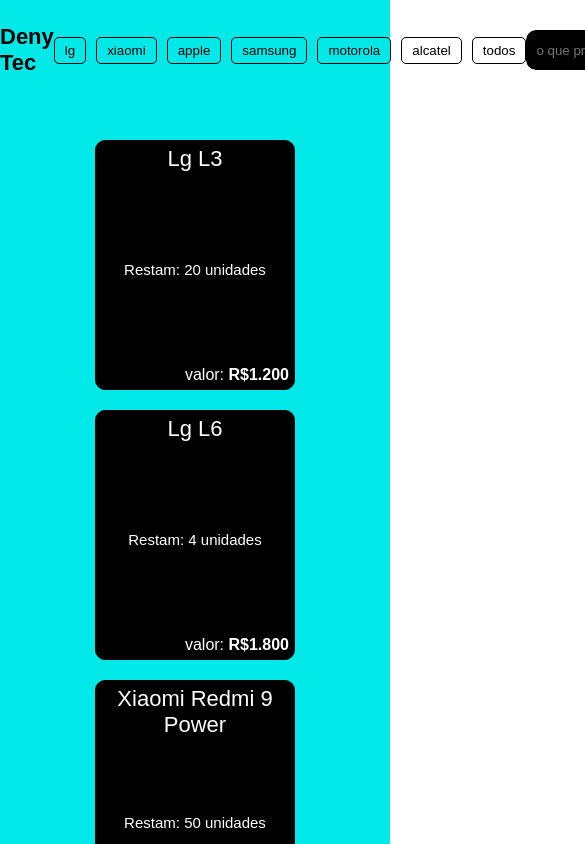
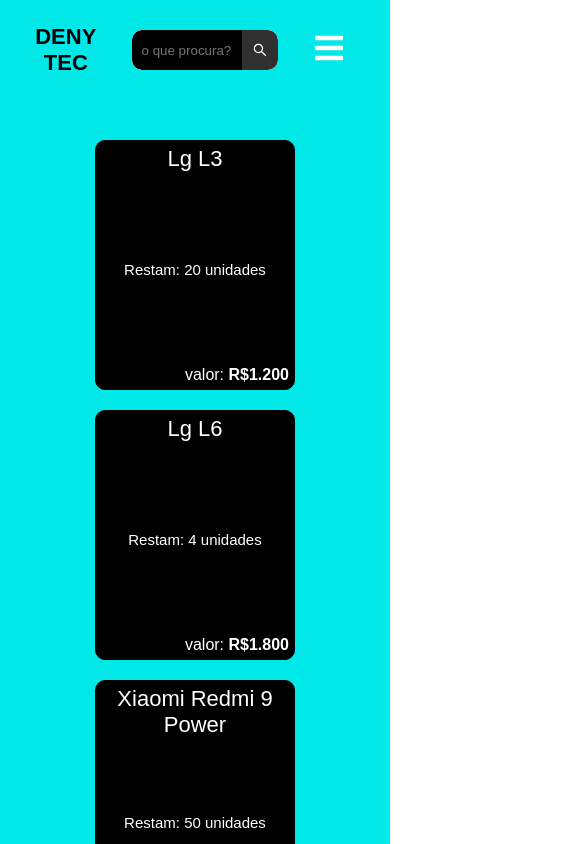
Before and after one commit to Deny-santos/filter-by-cellphone, a Next.js app: page / in a window 390 px wide. Shown: the top 844 px of the page, 585 px wide, since content can reach past the window. Built offline with nearby package versions, Linux system fonts and the light colour scheme.

Commit message:
menu bars 1.0

```diff
--- a/src/components/ButtonFilter.tsx
+++ b/src/components/ButtonFilter.tsx
@@ -1,4 +1,3 @@
-import useCellphone from '@/hooks/useCellphone'
 import React from 'react'
 import styled from "styled-components"
 
@@ -14,14 +13,13 @@
     border: 1px solid black;
     border-radius: 5px;
     cursor: pointer;
+
 `
 
 
 
 const ButtonFilter = (props: Props) => {
     const { children = "", handleFilter } = props
-
-    const { setSearchByButton } = useCellphone()
 
     return (
         <>
--- a/src/components/Card.tsx
+++ b/src/components/Card.tsx
@@ -1,4 +1,3 @@
-import useCellphone from '@/hooks/useCellphone'
 import React from 'react'
 import styled from "styled-components"
 
--- a/src/components/Header.tsx
+++ b/src/components/Header.tsx
@@ -1,11 +1,31 @@
-import React, { useContext } from "react"
+'use client'
+
+import React, { useState } from "react"
 import styled from 'styled-components'
 import ButtonFilter from './ButtonFilter'
 import { filteredbrand } from "../util/cellphones"
 import InputSearch from "./InputSearch";
-import useCellphone from "@/hooks/useCellphone";
+import { FaBars } from "react-icons/fa"
+import FilterBrandsHeader from "./filterBrandsHeader"
+import useCellphone from "@/hooks/useCellphone"
+import useBrands from "@/hooks/useBrands"
 
 type Props = {}
+
+const Bars = styled.span`
+    color: white;
+    display: none;
+    padding: 0px 20px 0px 10px;
+
+
+    svg {
+        font-size: 32px;
+    }
+
+    @media screen and (max-width: 900px){
+        display: block;
+    }
+`
 
 const Main = styled.header`
     display: flex;
@@ -13,6 +33,7 @@
     align-items: center;
     height: 100px;
     background-color: #00e8e8;
+
 `
 
 const LogoContainer = styled.div`
@@ -22,32 +43,68 @@
 const Logo = styled.span`
     font-size: 22px;
     font-weight: bold;
+    padding: 0px 10px;
+    display: flex;
+    align-items: center;
+    justify-content: center;
+    text-transform: uppercase;
+
+    @media screen and (max-width: 600px){
+        flex-direction: column;
+    }
 `
 
 const Options = styled.div`
     display: flex;
     gap: 10px;
+
+    @media screen and (max-width: 900px){
+        display: none;
+    }
+    `
+
+const OptionsMobile = styled.div`
+        display: none;
+        position: absolute;
+        flex-direction: column;
+        background-color: white;
+        padding: 10px;
+        border-radius: 10px;
+        right: 10px;
+        top: 70px;
+        gap: 10px;
+
+        @media screen and (max-width: 900px){
+            display: flex;
+        }
 `
-
 
 const Header = (props: Props) => {
 
-    const { handleFilter} = useCellphone()
+    const { handleFilter } = useCellphone()
+    const { handleHidde, handleShow, showOption } = useBrands()
 
 
     return (
         <Main>
             <LogoContainer>
-                <Logo>Deny Tec</Logo>
+                <Logo><span>Deny</span> <span>Tec</span></Logo>
             </LogoContainer>
             <Options>
-                {filteredbrand.map((brand: string, index: number) => (
-                    <ButtonFilter handleFilter={() => handleFilter(brand)} key={index}>{brand}</ButtonFilter>
-
-                ))}
+                <FilterBrandsHeader />
                 <ButtonFilter handleFilter={() => handleFilter("all")}>todos</ButtonFilter>
             </Options>
-            <InputSearch/>
+            <InputSearch />
+            <Bars onClick={handleShow}>
+                <FaBars />
+            </Bars>
+            {showOption ? (
+                <OptionsMobile>
+                    <FilterBrandsHeader/>
+                    <ButtonFilter handleFilter={() => handleFilter("all")}>todos</ButtonFilter>
+                </OptionsMobile>
+            ): ""}
+
         </Main>
     )
 }
--- a/src/components/InputSearch.tsx
+++ b/src/components/InputSearch.tsx
@@ -34,6 +34,10 @@
     outline: none;
     color: white;
     height: 40px;
+
+    @media screen and (max-width: 500px) {
+        width: 110px;
+    }
 `
 const InputContainer = styled.div`
     background-color: #313030;
@@ -90,7 +94,7 @@
             {sugestionVisibility ? (
                 <Sugestion>
                     {name.map((el) => (
-                        <Line onClick={() => handleSelectCellphone(el)}>{el}</Line>
+                        <Line key={el} onClick={() => handleSelectCellphone(el)}>{el}</Line>
                     ))}
                 </Sugestion>
             ): ""}
--- a/src/components/MainContent.tsx
+++ b/src/components/MainContent.tsx
@@ -5,18 +5,19 @@
 import Card from './Card';
 import { cellphones } from "../util/cellphones";
 import useCellphone from '@/hooks/useCellphone';
+import useBrands from '@/hooks/useBrands';
 
 type Props = {
 
 };
 
-const Main: any = styled.div`
+const Main = styled.div`
     padding: 40px;
     background-color: #00e8e8;
     min-height: 100vh;
 `;
 
-const CardList: any = styled.div`
+const CardList = styled.div`
     display: flex;
     justify-content: center;
     gap: 20px;
@@ -27,11 +28,13 @@
 const MainContent = (props: Props) => {
 
     const { filterContext, searchByButton } = useCellphone()
+    const { handleHidde } = useBrands()
 
     return (
-        <Main>
+        <Main >
+            <>
                 {searchByButton ? (
-                <CardList>
+                    <CardList onFocus={handleHidde}>
                         {cellphones.map((cellphone: any) => {
                             if (cellphone.brand === filterContext.brand || filterContext.brand == "all") {
                                 return <div key={cellphone.name}>
@@ -40,7 +43,7 @@
                             }
                         })}
                     </CardList>
-            ): (
+                ) : (
                     <CardList>
                         {cellphones.map((cellphone: any) => {
                             if (cellphone.name === filterContext.cellphoneName) {
@@ -51,7 +54,7 @@
                         })}
                     </CardList>
                 )}
-
+            </>
         </Main>
     );
 };
--- /dev/null
+++ b/src/components/filterBrandsHeader.tsx
@@ -0,0 +1,22 @@
+import React from 'react'
+import ButtonFilter from './ButtonFilter'
+import { filteredbrand } from '@/util/cellphones'
+import useCellphone from '@/hooks/useCellphone'
+
+type Props = {}
+
+const FilterBrandsHeader = (props: Props) => {
+
+    const { handleFilter } = useCellphone()
+
+    return (
+        <>
+            {filteredbrand.map((brand: string, index: number) => (
+                <ButtonFilter handleFilter={() => handleFilter(brand)} key={index}>{brand}</ButtonFilter>
+            ))}
+            <ButtonFilter handleFilter={() => handleFilter("all")}>todos</ButtonFilter>
+        </>
+    )
+}
+
+export default FilterBrandsHeader
--- a/src/context/Filter.tsx
+++ b/src/context/Filter.tsx
@@ -1,4 +1,4 @@
-import React, { createContext, useState, useContext } from "react";
+import React, { createContext, useState } from "react";
 
 type Props = {
     children: React.ReactNode;
--- /dev/null
+++ b/src/hooks/useBrands.ts
@@ -0,0 +1,19 @@
+import React, { useState } from "react"
+const useBrands = () => {
+
+    const [showOption, setShowOption] = useState(false)
+
+    const handleShow = () => {
+        setShowOption(!showOption)
+    }
+
+    const handleHidde = () => {
+        setShowOption(false)
+    }
+
+    return {
+        handleHidde, handleShow, showOption, setShowOption
+    }
+}
+
+export default useBrands
--- a/src/hooks/useCellphone.ts
+++ b/src/hooks/useCellphone.ts
@@ -1,4 +1,4 @@
-import React, { useContext } from 'react';
+import { useContext } from 'react';
 import { FilterContext } from '../context/Filter';
 import { FilterTypeContext } from '../context/filterType';
 
@@ -6,7 +6,7 @@
 
     const filterContext = useContext(FilterContext)
     const filterType = useContext(FilterTypeContext)
-    const { setBrand, cellphoneName } = filterContext
+    const { setBrand } = filterContext
     const { setSearchByButton, searchByButton, sugestionVisibility, setSugestionVisibility} = filterType
 
 
--- a/src/hooks/useInputSearch.ts
+++ b/src/hooks/useInputSearch.ts
@@ -8,16 +8,13 @@
 
     const filterContext = useContext(FilterContext)
     const visibilities = useContext(FilterTypeContext)
-    const { cellphoneName, setCellphoneName } = filterContext
+    const { setCellphoneName } = filterContext
     const { sugestionVisibility, setSugestionVisibility } = visibilities
 
     const { searchByButton, setSearchByButton } = useCellphone()
 
-    const [typing, setTyping] = useState("")
-
     const handleFocus = () => {
         setTimeout(() => {
-
             console.log(`o search by ${searchByButton}`)
         },700)
     }
@@ -47,9 +44,6 @@
         setSugestionVisibility,
         searchByButton,
         setSearchByButton,
-        typing,
-        setTyping,
-
     }
 }
 
--- a/src/styles/globals.css
+++ b/src/styles/globals.css
@@ -9,3 +9,32 @@
 body {
   background-color: rgb(255, 255, 255);
 }
+
+.options {
+    display: flex;
+    gap: 10px;
+
+    @media screen and (max-width: 900px){
+        display: none;
+    }
+}
+
+.showOption {
+  height: calc(100vh - 90px);
+  width: 100vw;
+
+  @media screen and (max-width: 900px){
+        display: flex;
+        align-items: center;
+        justify-content: center;
+        flex-direction: column;
+        background-color: rgba(0, 0, 0, 0.93);
+        z-index: 3;
+        position: fixed;
+        top: 100px;
+        height: calc(100vh - 90px);
+        color: white;
+        gap: 10px
+
+    }
+}
```
Lines whose indentation alone changed are shown as unchanged.
